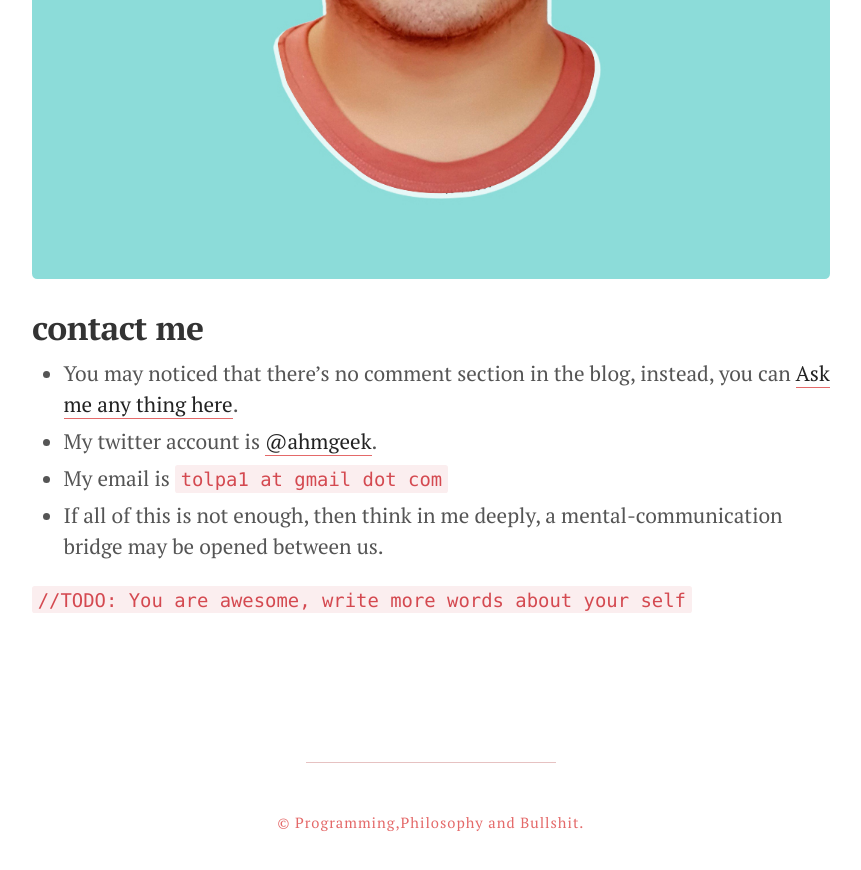
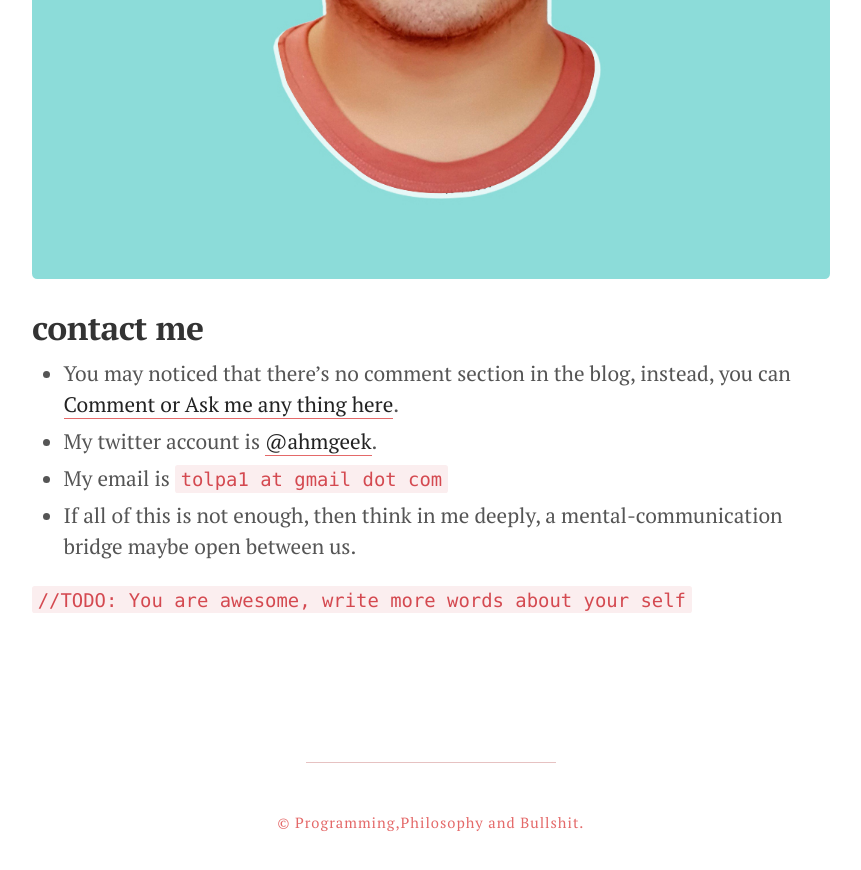
Before and after one commit to ahmgeek/_ahmgeek.github.io, a Jekyll site: the page built from about/about-me.md, in a window 1280 px wide and 900 px high, scrolled down 1142 px. Shown: the top 870 px of the window, without its empty margins (209-1070 px from the left). Built offline with Jekyll 4.4.1, drawn with Linux system fonts in a browser that asks for light colours; Markdown is read by kramdown in place of the engine named in the settings.

Commit message:
Updating AboutMe

```diff
--- a/about/about-me.md
+++ b/about/about-me.md
@@ -18,10 +18,10 @@ say bye bye!
 
 ##contact me
 * You may noticed that there's no comment section in the blog, instead,
-you can [Ask me any thing here](https://github.com/ahmgeek/feedback/issues/new).
+you can [Comment or Ask me any thing here](https://github.com/ahmgeek/feedback/issues/new).
 * My twitter account is [@ahmgeek](https://twitter.com/ahmgeek).
 * My email is <code>tolpa1 at gmail dot com</code>
-* If all of this is not enough, then think in me deeply, a mental-communication bridge may be opened between us.
+* If all of this is not enough, then think in me deeply, a mental-communication bridge maybe open between us.
 
 
 <code>//TODO: You are awesome, write more words about your self <br></code>
```
